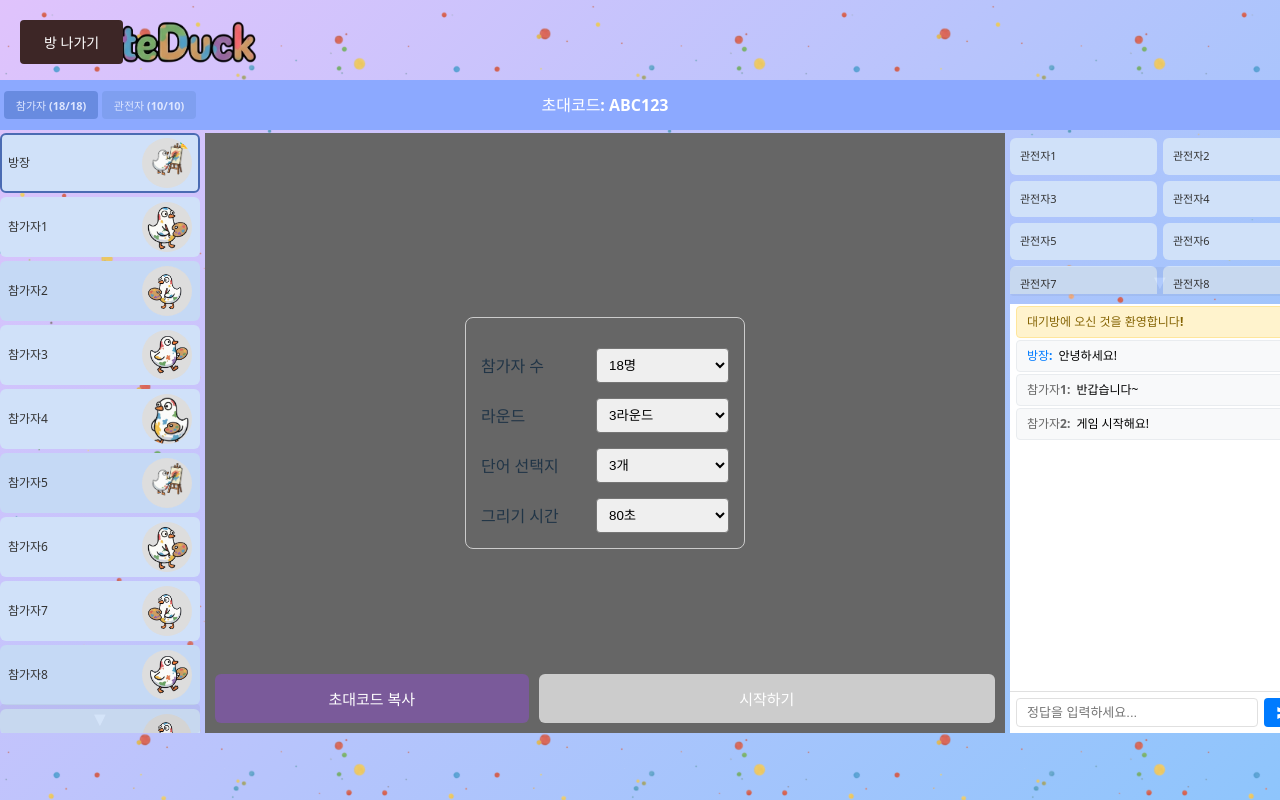
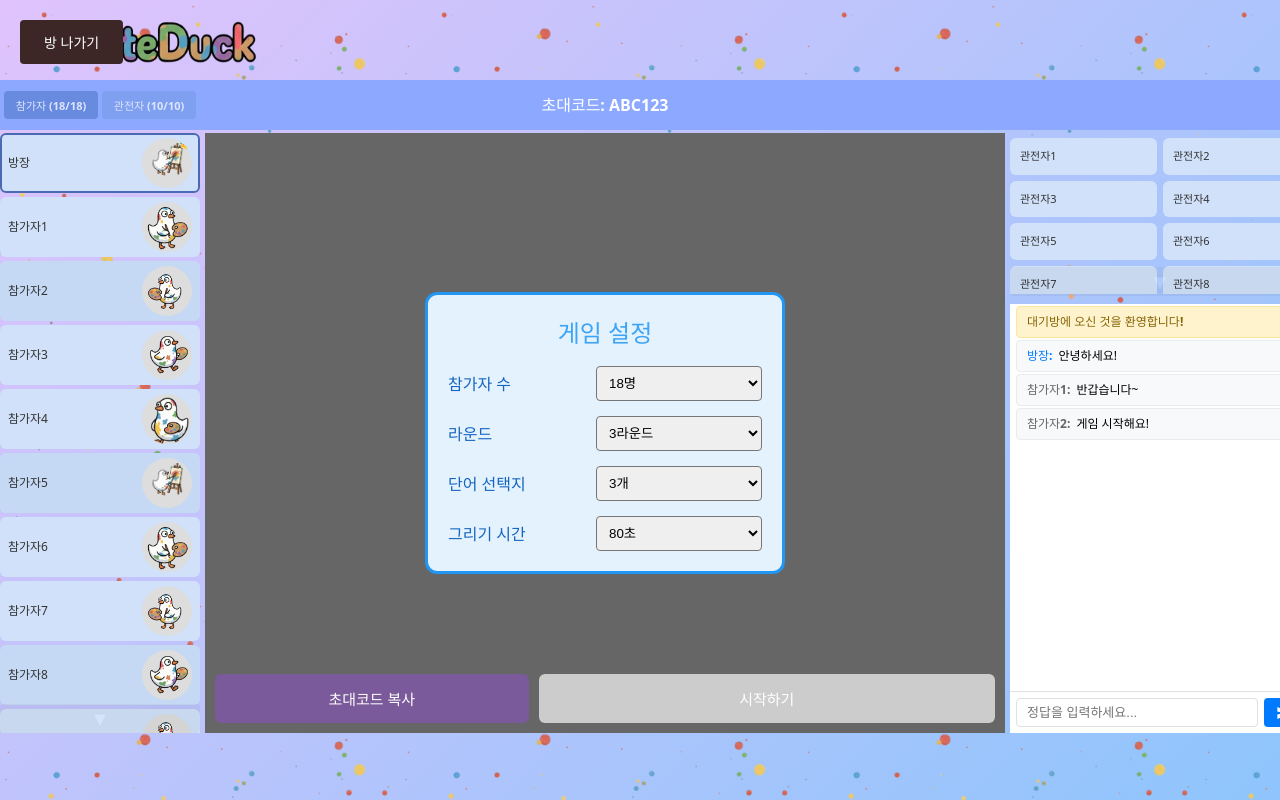
Before and after one commit to zmgu/paletteduck, a React (Vite) app in the folder paletteduck-client/: page /room-preview in a window 1280 px wide. Built offline with nearby package versions, Linux system fonts and the light colour scheme.

Commit message:
ui 수정

```diff
--- a/paletteduck-client/src/pages/GameRoomPage/components/WordSelect.tsx
+++ b/paletteduck-client/src/pages/GameRoomPage/components/WordSelect.tsx
@@ -115,7 +115,7 @@ export default function WordSelect({ turnInfo, onSelectWord, roomId }: WordSelec
         borderRadius: '12px',
         backgroundColor: '#e3f2fd'
       }}>
-        <h3 style={{ marginTop: 0, fontSize: '24px', textAlign: 'center' }}>
+        <h3 style={{ marginTop: 0, fontSize: '24px', textAlign: 'center', color: 'rgb(61 164 246)' }}>
           단어를 선택하세요
         </h3>
 
--- a/paletteduck-client/src/pages/RoomPage/components/GameSettings.tsx
+++ b/paletteduck-client/src/pages/RoomPage/components/GameSettings.tsx
@@ -12,12 +12,15 @@ export default function GameSettings({ settings, isHost, currentPlayerCount, onS
   const minPlayers = Math.max(GAME_CONSTANTS.MIN_PLAYERS, currentPlayerCount);
 
   return (
-    <div style={{ flex: 1, border: '1px solid #ccc', padding: '15px', borderRadius: '8px' }}>
+    <div style={{ flex: 1, backgroundColor: '#e3f2fd', border: '3px solid #2196f3', padding: '20px', borderRadius: '12px' }}>
+      <h3 style={{ margin: 0, fontSize: '24px', textAlign: 'center', color: 'rgb(61, 164, 246)' }}>
+        게임 설정
+      </h3>
       <div style={{ marginTop: '15px', display: 'flex', flexDirection: 'column', gap: '15px' }}>
 
         {/* 참가자 수 */}
         <div style={{ display: 'flex', alignItems: 'center', justifyContent: 'space-between' }}>
-          <label style={{ flex: 1 }}>참가자 수</label>
+          <label style={{ flex: 1, color: '#1565c0', fontWeight: 'bold' }}>참가자 수</label>
           <select
             value={settings.maxPlayers}
             onChange={(e) => onSettingsChange({ maxPlayers: parseInt(e.target.value) })}
@@ -38,7 +41,7 @@ export default function GameSettings({ settings, isHost, currentPlayerCount, onS
 
         {/* 라운드 */}
         <div style={{ display: 'flex', alignItems: 'center', justifyContent: 'space-between' }}>
-          <label style={{ flex: 1 }}>라운드</label>
+          <label style={{ flex: 1, color: '#1565c0', fontWeight: 'bold' }}>라운드</label>
           <select
             value={settings.rounds}
             onChange={(e) => onSettingsChange({ rounds: parseInt(e.target.value) })}
@@ -59,7 +62,7 @@ export default function GameSettings({ settings, isHost, currentPlayerCount, onS
 
         {/* 단어 선택지 */}
         <div style={{ display: 'flex', alignItems: 'center', justifyContent: 'space-between' }}>
-          <label style={{ flex: 1 }}>단어 선택지</label>
+          <label style={{ flex: 1, color: '#1565c0', fontWeight: 'bold' }}>단어 선택지</label>
           <select
             value={settings.wordChoices}
             onChange={(e) => onSettingsChange({ wordChoices: parseInt(e.target.value) })}
@@ -80,7 +83,7 @@ export default function GameSettings({ settings, isHost, currentPlayerCount, onS
 
         {/* 그리기 시간 */}
         <div style={{ display: 'flex', alignItems: 'center', justifyContent: 'space-between' }}>
-          <label style={{ flex: 1 }}>그리기 시간</label>
+          <label style={{ flex: 1, color: '#1565c0', fontWeight: 'bold' }}>그리기 시간</label>
           <select
             value={settings.drawTime}
             onChange={(e) => onSettingsChange({ drawTime: parseInt(e.target.value) })}
--- a/paletteduck-client/src/pages/RoomPreview.tsx
+++ b/paletteduck-client/src/pages/RoomPreview.tsx
@@ -771,7 +771,7 @@ export default function RoomPreview() {
                 }}>
                   {/* 게임 설정 영역 */}
                   <div style={{
-                    width: '280px'
+                    width: '360px'
                   }}>
                     <GameSettings
                       settings={roomInfo.settings}
```
